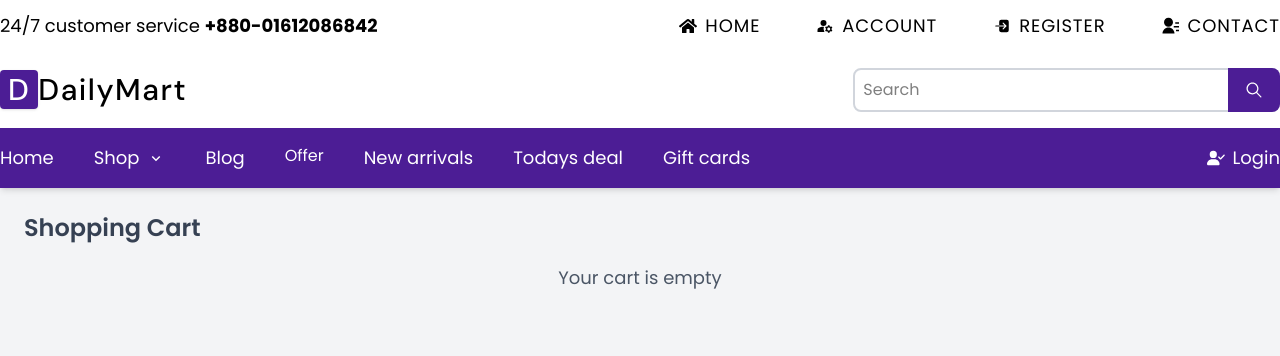
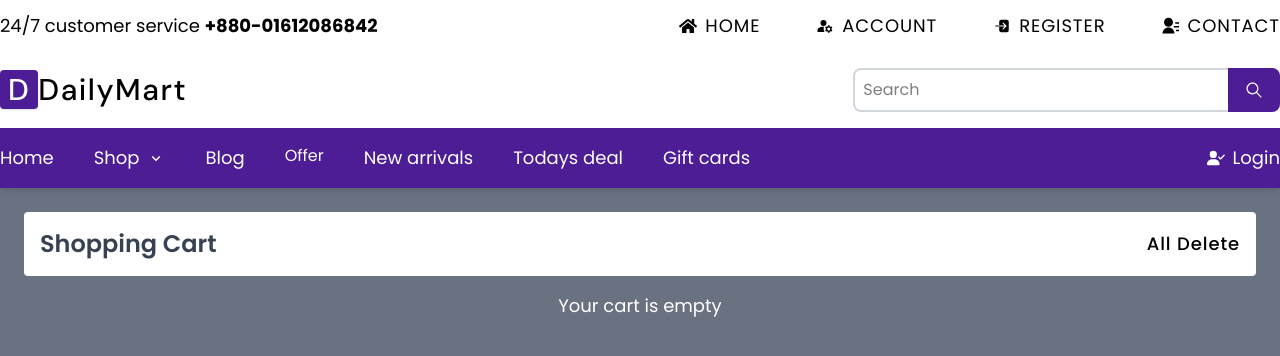
Before and after one commit to mdsamiulislam54/Full-Stack-E-Commerce-Project, a React (Vite) app in the folder client/dailymart/: page /cartItems in a window 1280 px wide. Shown: the top 356 px of the page. Built offline with nearby package versions, Linux system fonts and the light colour scheme.

Commit message:
Add cart svae localstorage

```diff
--- a/client/dailymart/src/componants/CartItem/CartItem.jsx
+++ b/client/dailymart/src/componants/CartItem/CartItem.jsx
@@ -3,45 +3,62 @@ import {
   removeFromCart,
   decrementQuantity,
   addToCart,
+  clearCart,
+
 } from "../../redux/features/cartSlice";
+import { RiDeleteBin6Line } from "react-icons/ri";
 
 const CartItem = () => {
-  const { cartItems, totalPrice } = useSelector((state) => state.cart);
-  const dispatch = useDispatch();
+  const { cartItems,totalPrice,shappingFee } = useSelector((state) => state.cart);
+
+const dispatch = useDispatch()
+ // Calculate the total price of checked items
+
+const handleClear = ()=>{
+    dispatch(clearCart())
+}
 
   return (
-    <div className="max-w-screen-xl mx-auto p-6 bg-gray-100 min-h-screen">
-      <h1 className="text-2xl font-semibold text-gray-700 mb-5">
+    <div className="bg-gray-500 min-h-screen">
+      <div className="max-w-screen-xl mx-auto p-6 ">
+        <div></div>
+        <div className="flex justify-between items-center bg-light rounded mb-4 p-4">
+          <h1 className="text-2xl font-semibold text-gray-700 ">
             Shopping Cart
           </h1>
+          <button onClick={handleClear} className="text-lg tracking-wider font-medium hover:text-red-500 transition-all duration-300 cursor-pointer">All Delete</button>
+        </div>
 
         {cartItems.length === 0 ? (
-        <p className="text-center text-gray-600 text-lg">Your cart is empty</p>
+          <p className="text-center text-light text-lg">
+            Your cart is empty
+          </p>
         ) : (
           <div className="grid grid-cols-1 md:grid-cols-3 gap-6">
             {/* Cart Items Section */}
             <div className="md:col-span-2 bg-white p-4 rounded-lg shadow-lg">
               {cartItems.map((item) => (
-              <div key={item._id} className="flex items-center border-b py-4">
+                <div key={item._id} className="flex items-center border-b-2 border-gray-300 py-4 space-x-9">
+
                   <img
                     src={item.img}
                     alt={item.title}
-                  className="w-16 h-16 object-cover rounded-md"
+                    className="w-16 h-16 object-contain rounded-md"
                   />
 
                   <div className="ml-4 flex-1">
                     <h3 className="text-lg font-medium">{item.title}</h3>
-                  <p className="text-gray-500">৳ {item.price}</p>
+                    <p className="text-gray-500"> {item.price}</p>
                   </div>
                   {/* Quantity Buttons */}
-                <div className="flex items-center space-x-2">
+                  <div className="flex items-center space-x-5">
                     <button
                       onClick={() => dispatch(decrementQuantity(item._id))}
-                    disabled={item.quantity  === 1}
-                    className={`px-3 py-1 rounded-md ${
-                      item.quantity  === 1
-                        ? "bg-gray-300 cursor-not-allowed"
-                        : "bg-gray-500 text-white"
+                      disabled={item.quantity === 1}
+                      className={`px-3 text-lg font-bold rounded-md  ${
+                        item.quantity === 1
+                          ? "bg-red-300 cursor-not-allowed"
+                          : "bg-gray-100 text-dark "
                       }`}
                     >
                       -
@@ -51,7 +68,7 @@ const CartItem = () => {
 
                     <button
                       onClick={() => dispatch(addToCart(item))}
-                    className="px-3 py-1 bg-gray-300 text-gray-700 rounded-md"
+                      className="px-3 text-lg font-bold rounded-md bg-gray-100 cursor-pointer "
                     >
                       +
                     </button>
@@ -59,9 +76,9 @@ const CartItem = () => {
                   {/* Remove Button */}
                   <button
                     onClick={() => dispatch(removeFromCart(item._id))}
-                  className="bg-red-500 hover:bg-red-600 text-white px-3 py-1 rounded-md text-sm"
+                    className=" text-dark hover:text-red-600  cursor-pointer  rounded-md text-sm"
                   >
-                  Remove
+                  <RiDeleteBin6Line size={20}/>
                   </button>
                 </div>
               ))}
@@ -72,15 +89,27 @@ const CartItem = () => {
               <h2 className="text-lg font-semibold mb-3">Order Summary</h2>
               <div className="flex justify-between text-gray-600">
                 <span>Subtotal</span>
-              <span>৳ {totalPrice}</span>
+                <span>${totalPrice}</span>
+
               </div>
-            <button className="w-full bg-orange-500 hover:bg-orange-600 text-white mt-4 py-2 rounded-lg font-medium">
+              <div className="flex justify-between text-gray-600">
+                <span>ShappingFee</span>
+                <span>${shappingFee}</span>
+
+              </div>
+              <div className="flex justify-between text-gray-600">
+                <span>Total</span>
+                <span>${shappingFee+totalPrice}</span>
+
+              </div>
+              <button className="w-full bg-secondary hover:opacity-80 transition-all duration-300 cursor-pointer text-white mt-4 py-2 rounded-lg font-medium">
                 Proceed to Checkout
               </button>
             </div>
           </div>
         )}
       </div>
+    </div>
   );
 };
 
--- a/client/dailymart/src/componants/NewArrivals/NewArrivals.jsx
+++ b/client/dailymart/src/componants/NewArrivals/NewArrivals.jsx
@@ -46,12 +46,7 @@ const NewArrivals = () => {
   const discountCalculation = (price, discountPrice) => {
     const priceMain = parseFloat(price.replace("$", ""));
     const discountPricemain = parseFloat(discountPrice.replace("$", ""));
-    console.log(
-      "Parsed Price:",
-      priceMain,
-      "Parsed Discount Price:",
-      discountPricemain
-    );
+
     if (isNaN(priceMain) || isNaN(discountPricemain) || priceMain === 0) {
       return "Invalid input";
     }
@@ -101,9 +96,9 @@ const NewArrivals = () => {
             </div>
             <div className="">
               <div className="grid lg:grid-cols-4 md:grid-cols-3 grid-cols-2  mt-10 gap-3 ">
-                {NewArrivalesData.map((item, index) => {
+                {NewArrivalesData.map((item) => {
                   return (
-                    <div key={index} className="shadow bg-assent  ">
+                    <div key={item._id} className="shadow bg-assent  ">
                       <div className="bg-light py-5 relative overflow-hidden mycart">
                         <img
                           src={item.img}
--- a/client/dailymart/src/componants/Products/Products.jsx
+++ b/client/dailymart/src/componants/Products/Products.jsx
@@ -17,12 +17,7 @@ const Products = () => {
   const discountCalculation = (price, discountPrice) => {
     const priceMain = parseFloat(price.replace("$", ""));
     const discountPricemain = parseFloat(discountPrice.replace("$", ""));
-    console.log(
-      "Parsed Price:",
-      priceMain,
-      "Parsed Discount Price:",
-      discountPricemain
-    );
+
     if (isNaN(priceMain) || isNaN(discountPricemain) || priceMain === 0) {
       return "Invalid input";
     }
--- a/client/dailymart/src/componants/ShopCart/ShopCart.jsx
+++ b/client/dailymart/src/componants/ShopCart/ShopCart.jsx
@@ -3,12 +3,12 @@ import { useSelector } from "react-redux";
 import { Link } from "react-router-dom";
 
 const ShopCart = () => {
-  const totalQuantity = useSelector((state)=> state.cart.totalQuantity) || 0;
+  const totalQuantity = useSelector((state)=> state.cart.totalQuantity) ;
   return (
     <div className="fixed top-[50%] right-5 z-50 bg-white shadow-lg p-3 rounded-full animate-bounce hover:animate-none">
       <Link to={'/cartItems'} className="relative">
         <TiShoppingCart size="30" className="text-gray-700 " />
-        {totalQuantity > 0 && (
+        {totalQuantity >= 0 && (
           <span className="absolute -top-3 -right-2 bg-red-500 text-white text-xs px-2 py-1 rounded-full">
             {totalQuantity}
           </span>
--- a/client/dailymart/src/redux/features/cartSlice.js
+++ b/client/dailymart/src/redux/features/cartSlice.js
@@ -1,10 +1,21 @@
 import { createSlice } from "@reduxjs/toolkit";
+const getlocalStorage = ()=>{
+    const cartData =localStorage.getItem("cart");
+    return cartData? JSON.parse(cartData):{ cartItems: [], totalPrice: 0, totalQuantity: 0, shappingFee: 0 }
+}
 
-const initialState = {
-  cartItems: [],
-  totalPrice: 0,
-  totalQuantity: 0,
+const setlocalStorage = (state) => {
+    localStorage.setItem(
+        "cart",
+        JSON.stringify({
+            cartItems: state.cartItems,
+            totalPrice: state.totalPrice,
+            totalQuantity: state.totalQuantity,
+            shappingFee: state.shappingFee,
+        })
+    );
 };
+const initialState = getlocalStorage();
 
 const cartSlice = createSlice({
     name: "cart",
@@ -13,6 +24,7 @@ const cartSlice = createSlice({
         addToCart: (state, action) => {
             const item = action.payload;
             const existingItem = state.cartItems.find((i) => i._id === item._id);
+            const itemprice = parseFloat(item.price.replace("$",""))
 
             if (existingItem) {
                 existingItem.quantity += 1;
@@ -21,20 +33,26 @@ const cartSlice = createSlice({
             }
 
             state.totalQuantity += 1;
-            state.totalPrice += item.price;
+            state.totalPrice += itemprice
+            state.shappingFee = state.cartItems.length*5
+            setlocalStorage(state)
         },
         decrementQuantity: (state, action) => {
             const itemId = action.payload;
             const existingItem = state.cartItems.find((i) => i._id === itemId);
+            const itemPrice = parseFloat(existingItem.price.replace("$", ""));
             if (existingItem) {
               if (existingItem && existingItem.quantity > 1) {
                 existingItem.quantity -= 1;
                 state.totalQuantity -= 1;
-                state.totalPrice -= existingItem.price;
+                state.totalPrice -= itemPrice
               } else {
                 state.cartItems = state.cartItems.filter((i) => i._id !== itemId);
                 state.totalQuantity -= 1;
-                state.totalPrice -= existingItem.price;
+                state.totalPrice -= itemPrice;
+                state.shappingFee = state.cartItems.length*5
+                setlocalStorage(state)
+
               }
             }
           },
@@ -42,15 +60,25 @@ const cartSlice = createSlice({
         removeFromCart: (state, action) => {
             const itemId = action.payload;
             const existingItem = state.cartItems.find((i) => i._id === itemId);
+            const itemPrice = parseFloat(existingItem.price.replace("$", ""));
 
             if (existingItem) {
                 state.cartItems = state.cartItems.filter((i) => i._id !== itemId);
                 state.totalQuantity -= existingItem.quantity;
-                state.totalPrice -= existingItem.price * existingItem.quantity;
+                state.totalPrice -= itemPrice * existingItem.quantity;
+                state.shappingFee = state.cartItems.length * 5;
+                setlocalStorage(state)
             }
-        }
+        },
+
+        clearCart: (state) => {
+            state.cartItems = [];
+            state.totalPrice = 0;
+            state.totalQuantity = 0;
+            setlocalStorage(state)
+          }
     }
 });
 
-export const { addToCart, removeFromCart,decrementQuantity } = cartSlice.actions;
+export const { addToCart, removeFromCart,decrementQuantity,clearCart,shappingFee } = cartSlice.actions;
 export default cartSlice.reducer;
```
Lines whose indentation alone changed are shown as unchanged.
